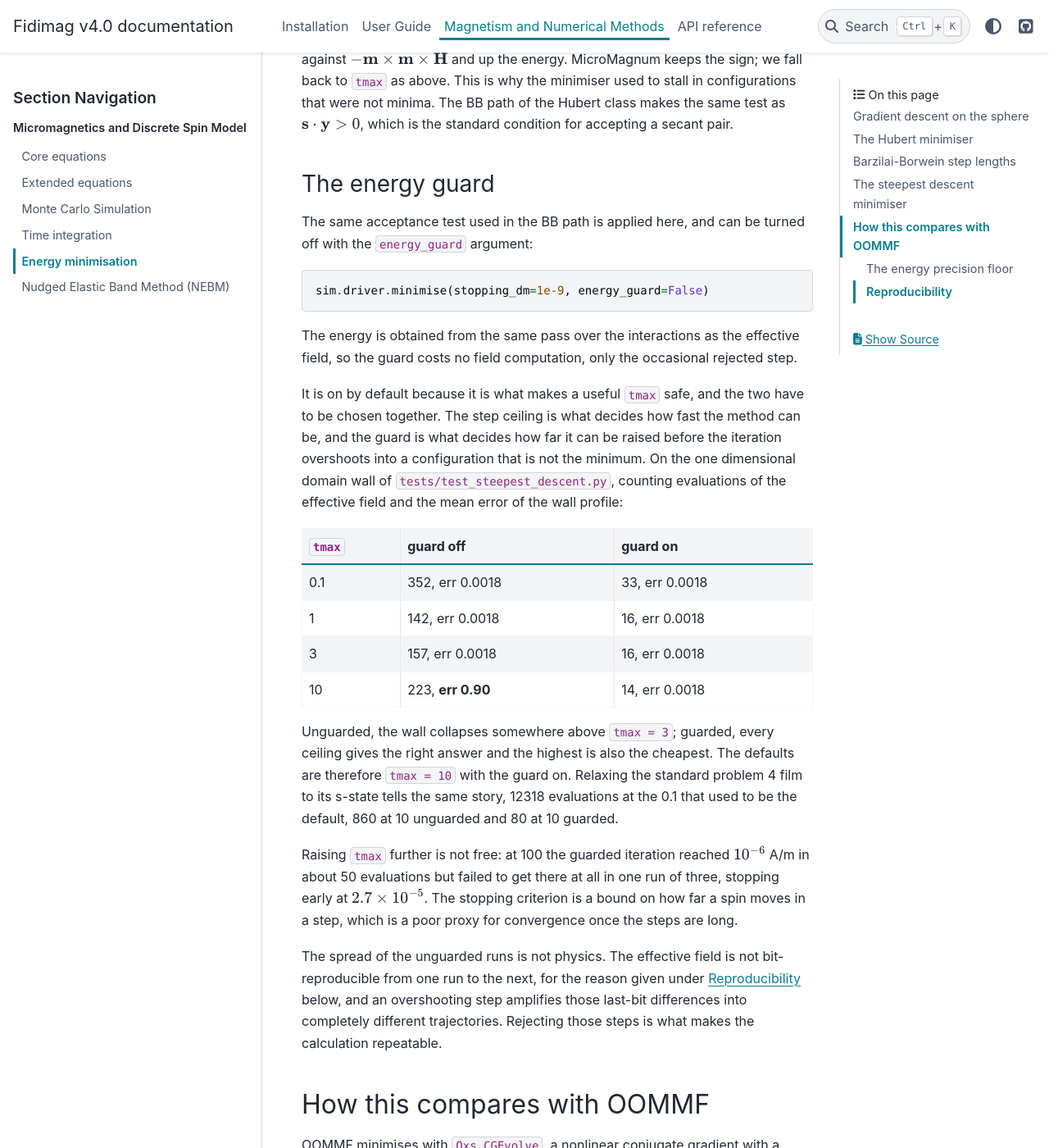
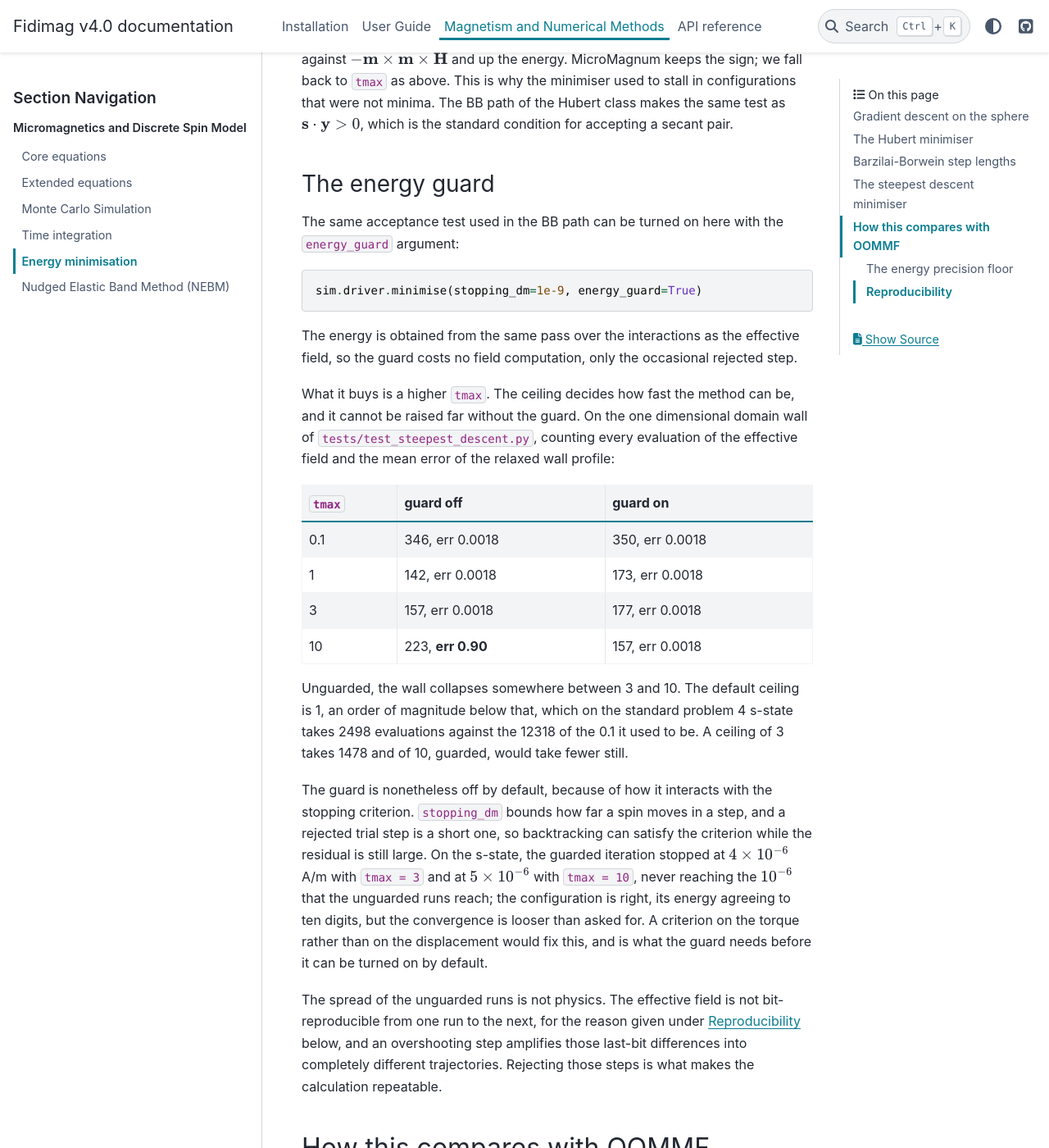
Before and after one commit to computationalmodelling/fidimag, a Sphinx documentation site: the page built from doc/physics_num_methods/energy_minimisation.rst, in a window 1280 px wide and 1400 px high, scrolled down 7259 px. Shown: the whole window at 82% size. Built offline with Sphinx 7.4.7 and the PyData theme 0.15.4, drawn with Linux system fonts in a browser that asks for light colours; pages that are not in the unit, such as notebooks, are missing from menus; some of the changed text lies outside the part shown.

Commit message:
sd: correct the benchmark, and default tmax to 1
The earlier counts missed the guarded path, which computes the field through
compute_effective_field_and_energy: the steepest descent needs 2498
evaluations to reach 1e-6 A/m, not 41, and is the slowest of the three
compared, not the fastest. The guard buys no evaluations and stops early
against stopping_dm, so it is off again; the ceiling alone gives 5x.

Co-Authored-By: Claude Opus 5 <noreply@anthropic.com>

```diff
--- a/doc/physics_num_methods/energy_minimisation.rst
+++ b/doc/physics_num_methods/energy_minimisation.rst
@@ -344,42 +344,44 @@ accepting a secant pair.
 The energy guard
 ^^^^^^^^^^^^^^^^
 
-The same acceptance test used in the BB path is applied here, and can be
-turned off with the ``energy_guard`` argument::
+The same acceptance test used in the BB path can be turned on here with the
+``energy_guard`` argument::
 
-    sim.driver.minimise(stopping_dm=1e-9, energy_guard=False)
+    sim.driver.minimise(stopping_dm=1e-9, energy_guard=True)
 
 The energy is obtained from the same pass over the interactions as the
 effective field, so the guard costs no field computation, only the occasional
 rejected step.
 
-It is on by default because it is what makes a useful ``tmax`` safe, and the
-two have to be chosen together. The step ceiling is what decides how fast the
-method can be, and the guard is what decides how far it can be raised before
-the iteration overshoots into a configuration that is not the minimum. On the
-one dimensional domain wall of ``tests/test_steepest_descent.py``, counting
-evaluations of the effective field and the mean error of the wall profile:
+What it buys is a higher ``tmax``. The ceiling decides how fast the method
+can be, and it cannot be raised far without the guard. On the one dimensional
+domain wall of ``tests/test_steepest_descent.py``, counting every evaluation
+of the effective field and the mean error of the relaxed wall profile:
 
-=============  ==================  ==================
-``tmax``       guard off           guard on
-=============  ==================  ==================
-0.1            352, err 0.0018     33, err 0.0018
-1              142, err 0.0018     16, err 0.0018
-3              157, err 0.0018     16, err 0.0018
-10             223, **err 0.90**   14, err 0.0018
-=============  ==================  ==================
+=============  ===================  =================
+``tmax``       guard off            guard on
+=============  ===================  =================
+0.1            346, err 0.0018      350, err 0.0018
+1              142, err 0.0018      173, err 0.0018
+3              157, err 0.0018      177, err 0.0018
+10             223, **err 0.90**    157, err 0.0018
+=============  ===================  =================
 
-Unguarded, the wall collapses somewhere above ``tmax = 3``; guarded, every
-ceiling gives the right answer and the highest is also the cheapest. The
-defaults are therefore ``tmax = 10`` with the guard on. Relaxing the standard
-problem 4 film to its s-state tells the same story, 12318 evaluations at the
-0.1 that used to be the default, 860 at 10 unguarded and 80 at 10 guarded.
+Unguarded, the wall collapses somewhere between 3 and 10. The default ceiling
+is 1, an order of magnitude below that, which on the standard problem 4
+s-state takes 2498 evaluations against the 12318 of the 0.1 it used to be. A
+ceiling of 3 takes 1478 and of 10, guarded, would take fewer still.
 
-Raising ``tmax`` further is not free: at 100 the guarded iteration reached
-:math:`10^{-6}` A/m in about 50 evaluations but failed to get there at all in
-one run of three, stopping early at :math:`2.7\times10^{-5}`. The stopping
-criterion is a bound on how far a spin moves in a step, which is a poor proxy
-for convergence once the steps are long.
+The guard is nonetheless off by default, because of how it interacts with the
+stopping criterion. ``stopping_dm`` bounds how far a spin moves in a step, and
+a rejected trial step is a short one, so backtracking can satisfy the
+criterion while the residual is still large. On the s-state, the guarded
+iteration stopped at :math:`4\times10^{-6}` A/m with ``tmax = 3`` and at
+:math:`5\times10^{-6}` with ``tmax = 10``, never reaching the
+:math:`10^{-6}` that the unguarded runs reach; the configuration is right, its
+energy agreeing to ten digits, but the convergence is looser than asked for.
+A criterion on the torque rather than on the displacement would fix this, and
+is what the guard needs before it can be turned on by default.
 
 The spread of the unguarded runs is not physics. The effective field is not
 bit-reproducible from one run to the next, for the reason given under
@@ -414,7 +416,7 @@ torque (A/m)          1e-1   1e-2   1e-3   1e-4   1e-5   1e-6
 ===================  =====  =====  =====  =====  =====  =====
 OOMMF CG               343    409    457    507    551    614
 Fidimag BB             226    259    305    321    377    413
-Fidimag SD              24     26     32     35     37     41
+Fidimag SD            1281   1522   1767   2003   2248   2498
 ===================  =====  =====  =====  =====  =====  =====
 
 and on 10000 cells of 2.5 nm:
@@ -424,23 +426,25 @@ torque (A/m)          1e-1   1e-2   1e-3   1e-4   1e-5   1e-6
 ===================  =====  =====  =====  =====  =====  =====
 OOMMF CG               728    826    936   1050   1156   1278
 Fidimag BB             731    792    894    929    989   1038
-Fidimag SD              52     66     77     84     92    105
+Fidimag SD            2528   3013   3507   3991   4490   5000
 ===================  =====  =====  =====  =====  =====  =====
 
-The steepest descent is the fastest of the three by a wide margin, an order of
-magnitude fewer field evaluations than the conjugate gradient at every
-tolerance. This is the method of Exl et al. [6]_, which is also what MuMax3
-minimises with, so the comparison is between a spectral gradient method and a
-line-searched conjugate gradient rather than between two codes. It is measured
-here at the defaults of this class, ``tmax = 10`` with the energy guard on;
-both matter, and the next section says why.
+The Barzilai-Borwein path of the Hubert class needs fewer evaluations than the
+conjugate gradient at every tolerance, by about a third on the coarse mesh and
+a fifth on the fine one, and it keeps going well past the last row, to
+:math:`2\times10^{-10}` A/m on the coarse mesh. It carries a conjugate
+direction, a trust region and a non-monotone line search that the steepest
+descent does not.
 
-The Barzilai-Borwein path of the Hubert class also needs fewer evaluations
-than the conjugate gradient at every tolerance, by about a third on the coarse
-mesh and a fifth on the fine one, and it keeps going well past the last row,
-to :math:`2\times10^{-10}` A/m on the coarse mesh. It carries a conjugate
-direction and a trust region that the steepest descent does not, which is
-worth more on harder landscapes than on this one.
+The steepest descent is the slowest of the three here, by a factor of four
+against the conjugate gradient at its default step ceiling, though far from
+the factor of twenty that the old ceiling of ``tmax = 0.1`` cost: that took
+12318 evaluations on the coarse mesh where the current default of 1 takes
+2498, and a ceiling of 3 takes 1478 and of 10 takes 886. It implements the
+method of Exl et al. [6]_, which is also what MuMax3 minimises with, so what
+is being compared is a step length rule and the ceiling put on it rather than
+two codes, and the ceiling here is deliberately conservative. The next section
+is about choosing it.
 
 Wall clock does not change the picture: measured per evaluation, 0.23 ms
 against 0.80 ms for OOMMF on the coarse mesh and 0.99 ms against 1.07 ms on
```
Also changed, not shown: CHANGELOG.md (+9 -15 lines), 1 other file.
